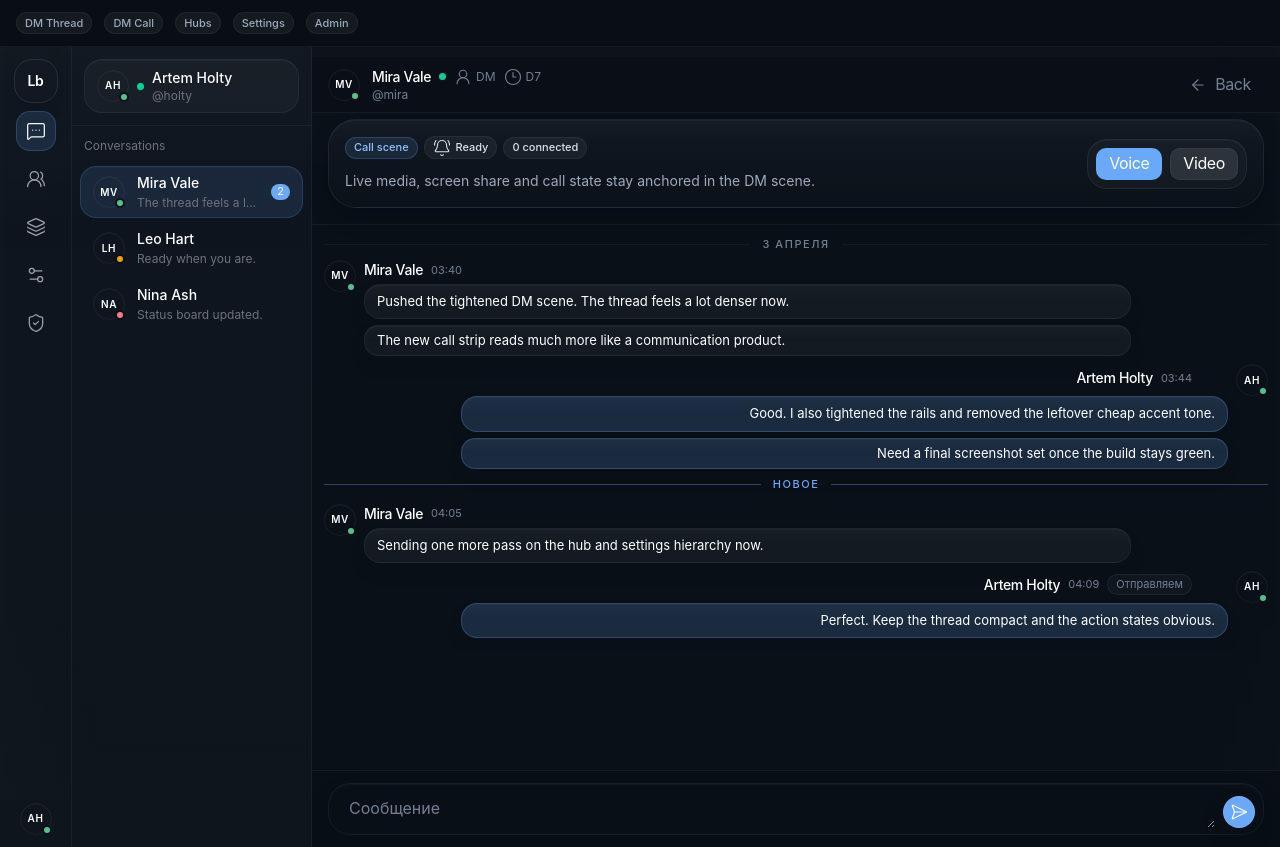
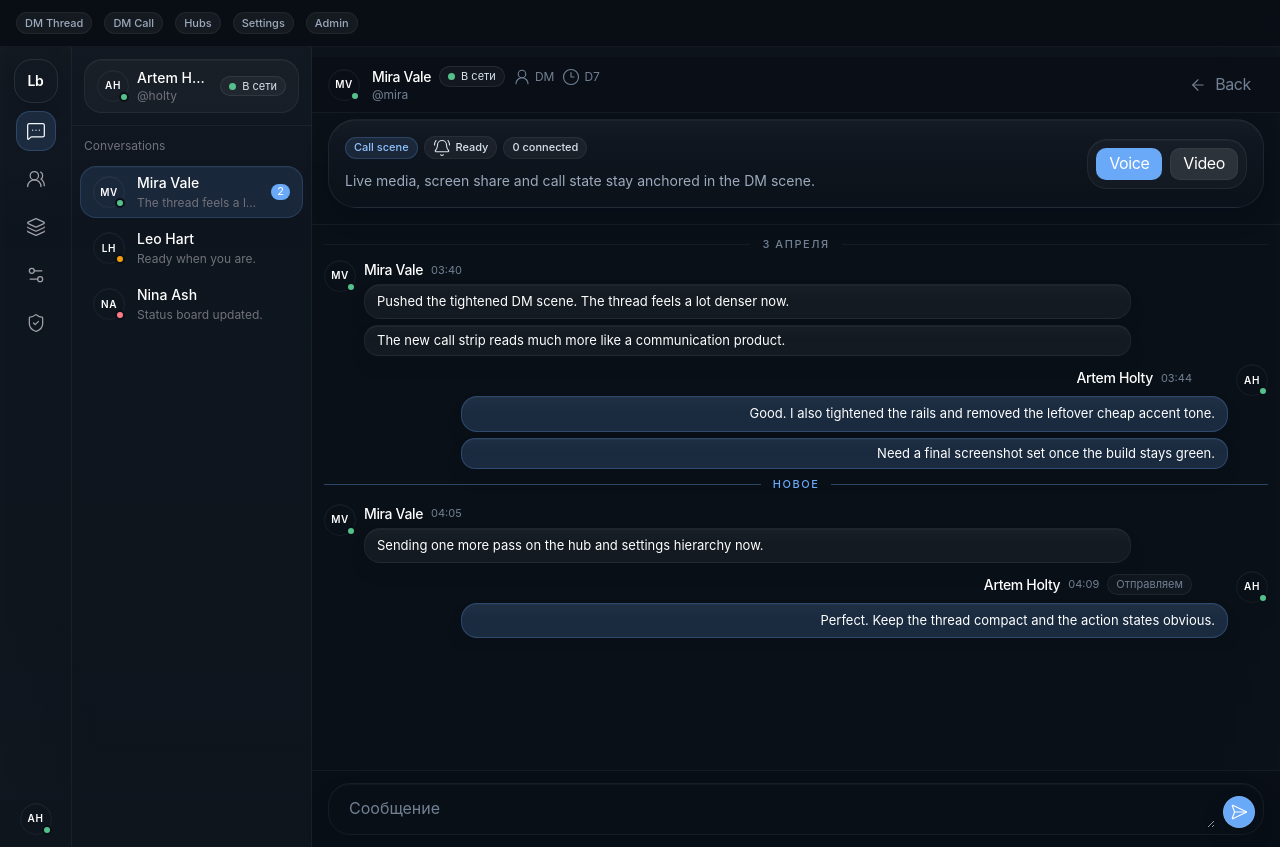
Before and after one commit to dirtysololil/lobby, a Next.js app in the folder apps/web/: page /preview/dm-thread in a window 1280 px wide. Built offline with nearby package versions, Linux system fonts and the light colour scheme; no server answers.

Commit message:
Фиксы

```diff
--- a/apps/web/src/app/preview/_preview-shell.tsx
+++ b/apps/web/src/app/preview/_preview-shell.tsx
@@ -7,6 +7,7 @@ import {
   Users2,
 } from "lucide-react";
 import type { PublicUser } from "@lobby/shared";
+import { PresenceIndicator } from "@/components/ui/presence-indicator";
 import { UserAvatar } from "@/components/ui/user-avatar";
 import { cn } from "@/lib/utils";
 
@@ -71,13 +72,13 @@ export function PreviewShell({
           <div className="border-b border-white/5 px-3 py-3">
             <div className="flex items-center gap-2 rounded-[18px] border border-white/6 bg-white/[0.03] px-3 py-2 shadow-[inset_0_1px_0_rgba(255,255,255,0.03)]">
               <UserAvatar user={viewer} size="sm" />
-              <span className="status-dot bg-emerald-400" />
               <div className="min-w-0 flex-1">
                 <p className="truncate text-sm font-medium text-white">
                   {viewer.profile.displayName}
                 </p>
                 <p className="truncate text-xs text-zinc-500">@{viewer.username}</p>
               </div>
+              <PresenceIndicator user={viewer} compact />
             </div>
           </div>
 
--- a/apps/web/src/app/preview/dm-thread/page.tsx
+++ b/apps/web/src/app/preview/dm-thread/page.tsx
@@ -2,6 +2,7 @@
 
 import { ArrowLeft, BellRing, Clock3, UserRound } from "lucide-react";
 import { Button } from "@/components/ui/button";
+import { PresenceIndicator } from "@/components/ui/presence-indicator";
 import { UserAvatar } from "@/components/ui/user-avatar";
 import { MessageComposer } from "@/components/messages/message-composer";
 import {
@@ -140,7 +141,7 @@ export default function PreviewDmThreadPage() {
                 <p className="truncate text-sm font-medium tracking-tight text-white">
                   {activeContact.profile.displayName}
                 </p>
-                <span className="status-dot bg-emerald-400" />
+                <PresenceIndicator user={activeContact} compact />
                 <span className="inline-flex items-center gap-1 text-xs text-[var(--text-muted)]">
                   <UserRound size={18} strokeWidth={1.5} />
                   DM
```
